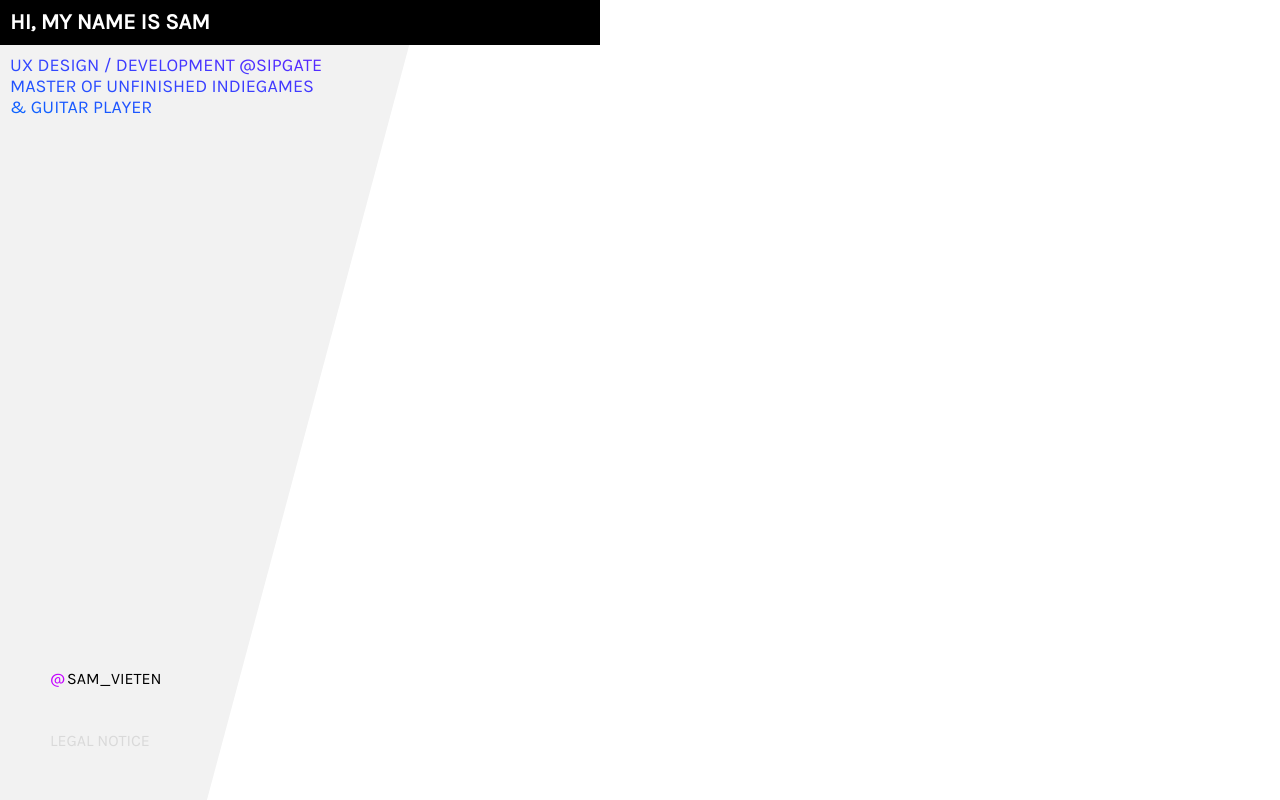
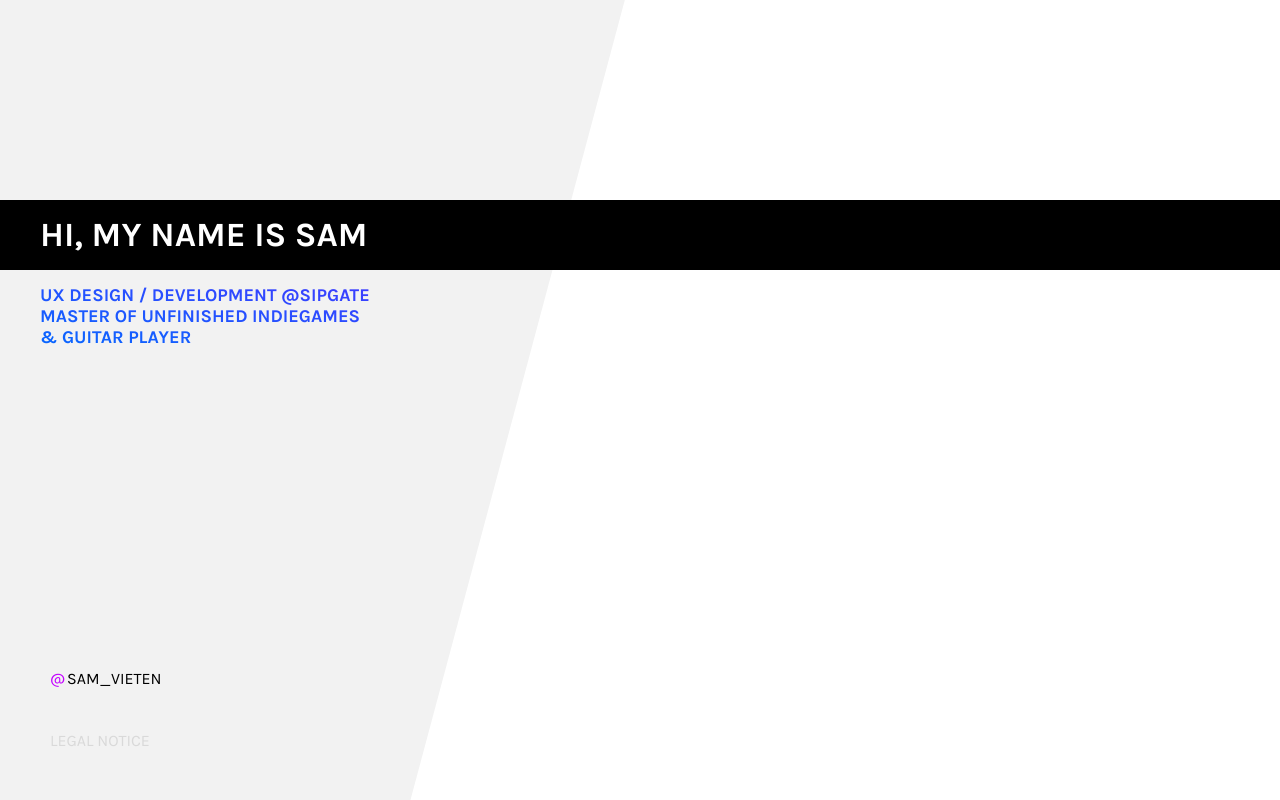
Before and after one commit to s4m2d/site, a website: page docs/index.html in a window 1280 px wide. Drawn offline with Linux system fonts and the light colour scheme.

Commit message:
update styles

```diff
--- a/docs/index.html
+++ b/docs/index.html
@@ -26,7 +26,7 @@
 		</style>
 	</head>
 	<body>
-		<link rel="stylesheet" type="text/css" href="build/modules/sidebar.css" />
+
 		<aside role="navigation">
 			<h1>Hi, my name is Sam</h1>
 			<p>
@@ -48,10 +48,12 @@
 			</article>
 		</main>
 
-		<link rel="stylesheet" type="text/css" href="build/modules/footer.css" />
+
 		<footer>
 			<a class="twitter" href="https://twitter.com/sam_vieten">sam_vieten</a>
 			<a class="legal" href="legal.html">legal notice</a>
 		</footer>
+		<link rel="stylesheet" type="text/css" href="build/modules/sidebar.css" />
+		<link rel="stylesheet" type="text/css" href="build/modules/footer.css" />
 	</body>
 </html>
--- a/src/style/sidebar.sass
+++ b/src/style/sidebar.sass
@@ -2,19 +2,21 @@
 
 aside
 	position: relative;
-	background: $c-gray;
+	background: $c-black;
 	height: auto;
 	width: 100%;
 
 	h1
 		text-transform: uppercase;
+		font-family: 'bold';
 		font-size: 22px;
 		background: $c-black;
 		color: $c-white;
 		padding: 10px;
 
 		+ p
-			padding: 10px;
+			padding: 0 10px 10px 10px;
+			font-family: 'bold';
 			text-transform: uppercase;
 			background: linear-gradient(10deg, #006EFF, #8800FF);
 			-webkit-background-clip: text;
@@ -29,7 +31,6 @@ aside
 		position: fixed;
 		background: transparent;
 		height: 100%;
-		width: 600px;
 		top: 0;
 		bottom: 0;
 		z-index: 0;
@@ -43,5 +44,16 @@ aside
 			background: $c-gray;
 			bottom: -300px;
 			left: -500px;
-			width: 800px;
+			width: 1000px;
 			z-index: -1;
+
+		h1
+			position: relative;
+			padding: 15px 10px 15px 40px;
+			top: 200px;
+			font-size: 34px;
+			+ p
+				position: relative;
+				top: 205px;
+				padding: 10px 10px 10px 40px;
+				font-size: 18px;
```
Also changed, not shown: docs/build/modules/sidebar.css.
